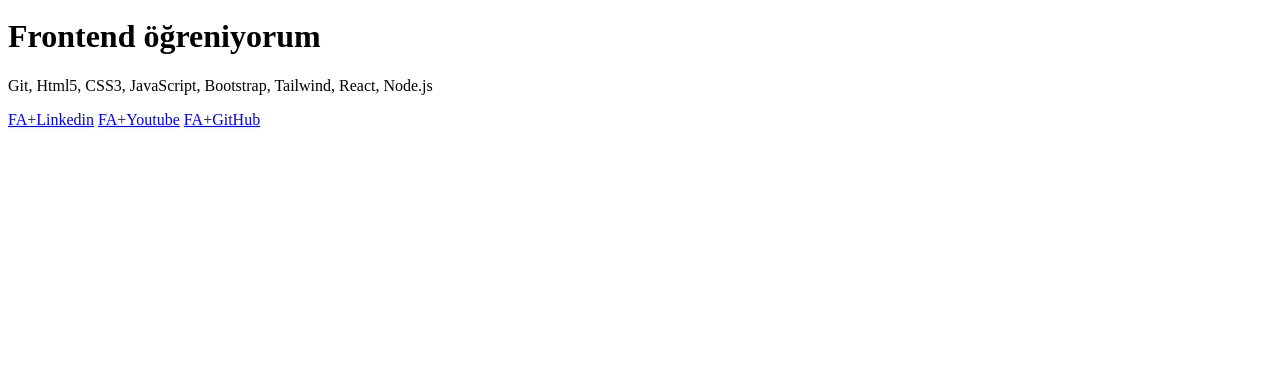
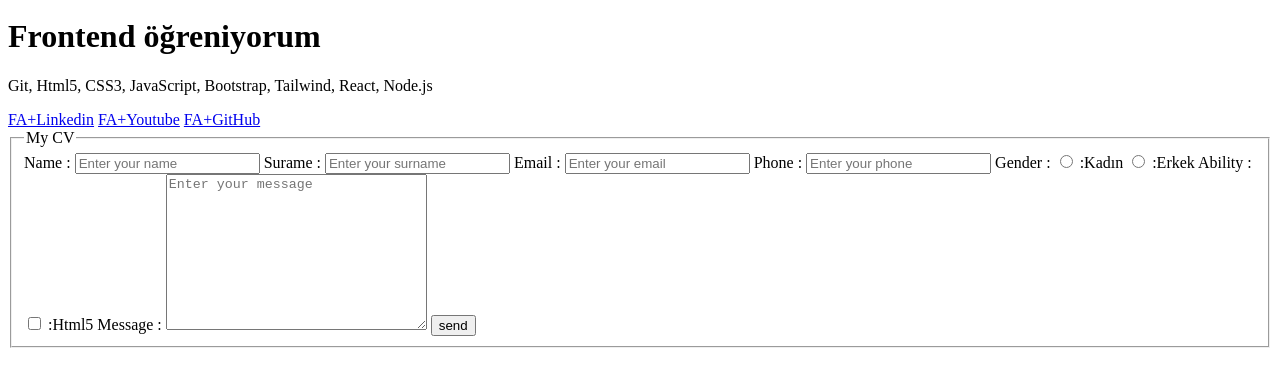
Before and after one commit to niranozenn/case-study, a plain HTML site: page myCV.html in a window 1280 px wide. Shown: the part 29-416 px from the top of the page. Drawn offline with Linux system fonts and the light colour scheme.

Commit message:
form, fieldset

```diff
--- a/myCV.html
+++ b/myCV.html
@@ -45,7 +45,59 @@
     <main>
         <!-- About start -->
         <section id="section_my_cv_id">
-            <form action="#" id="my_cv_form_id"></form>
+            <form action="#" id="my_cv_form_id">
+                <fieldset>
+                    <legend>My CV</legend>
+                    <!-- Name -->
+                    <label for="my_cv_name_id">Name :</label>
+                    <input type="text"
+                    name="my_cv_name"
+                    id="my_cv_name_id"
+                    placeholder="Enter your name">
+                    <!-- Surname -->
+                    <label for="my_cv_surname_id">Surame :</label>
+                    <input type="text"
+                    name="my_cv_surname"
+                    id="my_cv_surname_id"
+                    placeholder="Enter your surname">
+                    <!-- Email -->
+                    <label for="my_cv_email_id">Email :</label>
+                    <input type="email"
+                    name="my_cv_email"
+                    id="my_cv_email_id"
+                    placeholder="Enter your email"/>
+                    <!-- Phone -->
+                    <label for="my_cv_phone_id">Phone :</label>
+                    <input type="tel"
+                    name="my_cv_phone"
+                    id="my_cv_phone_id"
+                    placeholder="Enter your phone">
+                    <!-- Gender -->
+                    <label for="my_cv_phone_id">Gender :</label>
+                    <input type="radio"
+                    name="gender">
+                    :Kadın
+                    <input type="radio"
+                    name="gender">
+                    :Erkek
+
+                    <!-- Ability -->
+                    <label for="my_cv_phone_id">Ability :</label>
+                    <input type="checkbox">
+                    :Html5
+                    <!-- Message -->
+                    <label for="my_cv_message_id">Message :</label>
+                    <textarea
+                    name="my_cv_message"
+                    id="my_cv_message_id"
+                    cols="30"
+                    rows="10"
+                    placeholder="Enter your message"></textarea>
+                    <input type="submit" value="send" id="my_cv_submit">
+
+                </fieldset>
+            </form>
+
         </section>
         <!-- About end -->
 
```
